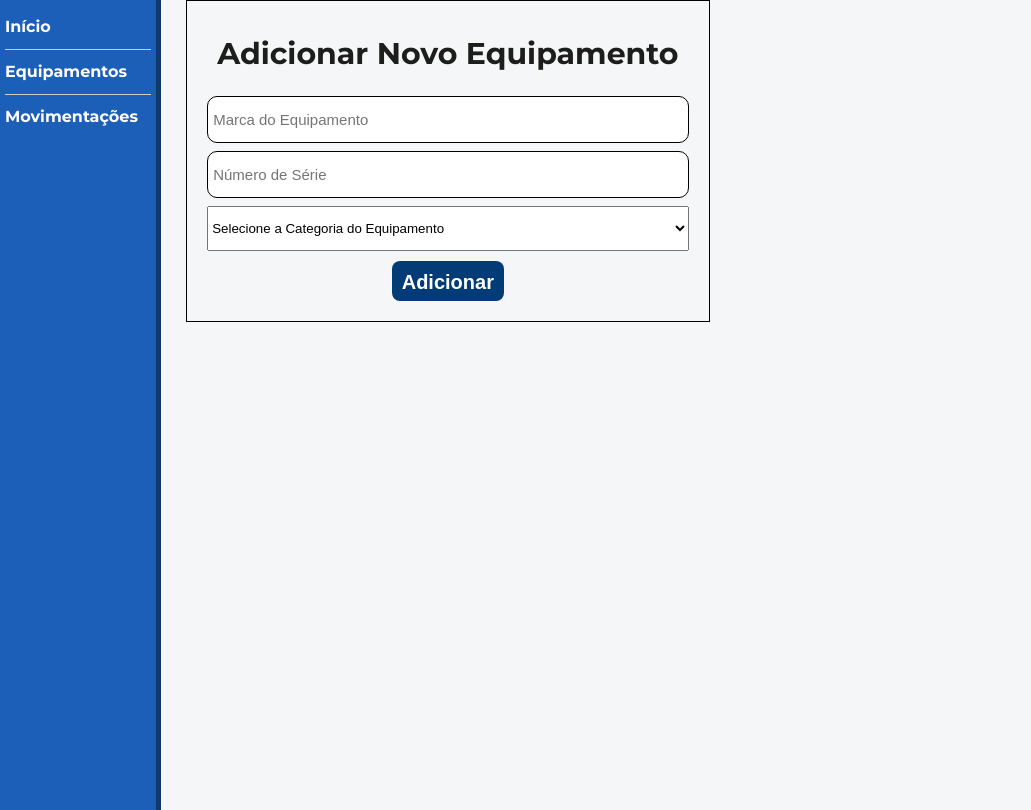
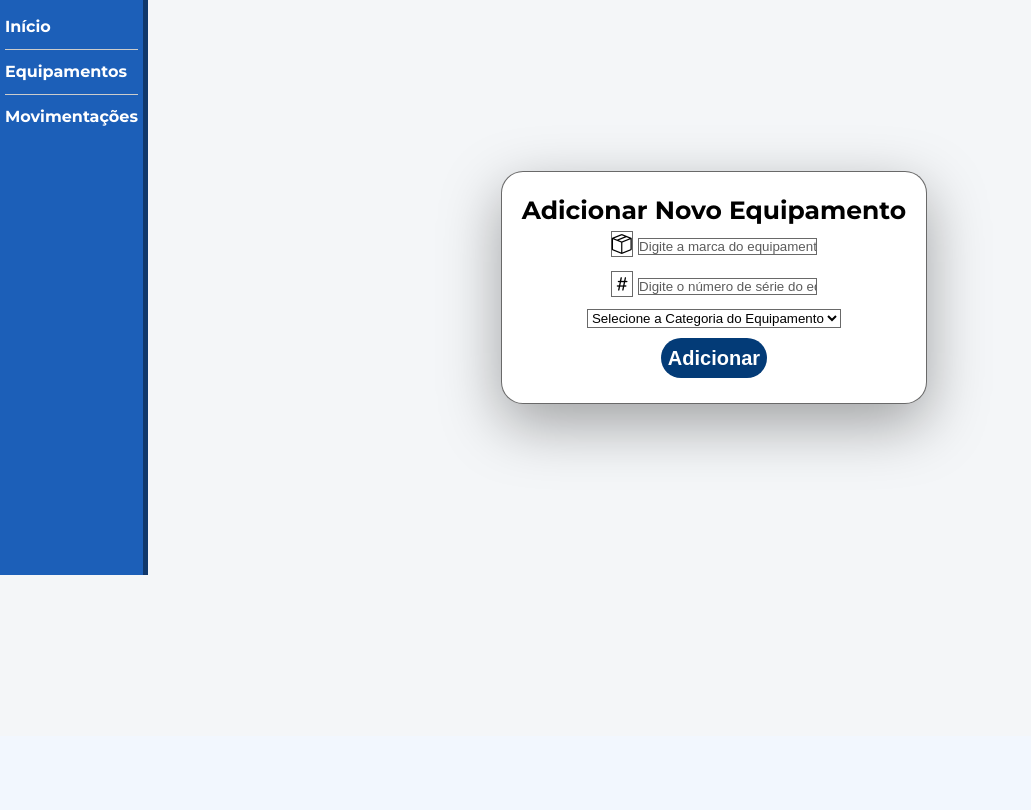
Before and after one commit to victorwallace231/FLF-PROJETO-CONTROLE, a Flask app: page /create_item in a window 1280 px wide. Shown: the part 64-874 px from the top of the page, without its empty margins (0-1031 px from the left). After the commit the page ends 639 px from the top, so only its background shows below. Run offline with Flask 3, Linux system fonts and the light colour scheme; the visitor is signed in with stand-in values (Sample User, id 1).

Commit message:
novo createitem

```diff
--- a/static/css/class.css
+++ b/static/css/class.css
@@ -1,7 +1,7 @@
 .main-content{
     max-width: var(--container-max);
-    margin-inline: auto;
-    padding-inline: var(--gap);
+    margin: auto;
+    padding: var(--gap);
 }
 
 /* Container padrão: centraliza e limita a largura do conteúdo */
--- a/static/css/index.css
+++ b/static/css/index.css
@@ -4,7 +4,7 @@ algo me chama que eu ti explico oq eu fiz e pq, na página de login eu adicionei
 do projeto for melhor ele sai mais rápido*/
 
 .main-content{
-    width: 100%;
+    /* width: 100%; */
     height: 100%;
 }
 
@@ -97,9 +97,10 @@ main {
 
 /*Menu Lateral*/
 .sidebar {
-    width: 175px;
+    /* width: 175px; */
     background-color: #1C5FB8;
-    min-height: 100vh;
+    min-height: 565px;
+    max-height: 100vh;
     padding: 5px;
     border-right: 5px solid #10386B;
 }
--- a/static/css/style.css
+++ b/static/css/style.css
@@ -1,9 +1,12 @@
 body{
-    background-image: linear-gradient(to right, #1e64b4, #4ef9ff);
     /* background-color: ; */
     background-size: cover;
     color: black;
     font-family: "Poppins", sans-serif;
+}
+
+.bg-linear{
+    background-image: linear-gradient(to right, #1e64b4, #4ef9ff);
 }
 
 .border-icon{
@@ -14,6 +17,16 @@ body{
 }
 
 .login-card{
+    max-width: 420px;
+    background-color: white;
+    border: 1px solid rgba(0, 0, 0, 0.587);
+    border-radius: 22px;
+    padding: 2rem;
+    box-shadow: 0 20px 60px rgba(0, 0, 0, 0.35);
+    backdrop-filter: blur(7px);
+}
+
+.createitem-card{
     max-width: 420px;
     background-color: white;
     border: 1px solid rgba(0, 0, 0, 0.587);
--- a/templates/cadastro.html
+++ b/templates/cadastro.html
@@ -11,7 +11,7 @@
     <link rel="stylesheet" href="https://cdn.jsdelivr.net/npm/bootstrap-icons@1.11.3/font/bootstrap-icons.min.css">
     <link rel="stylesheet" href="../static/css/style.css">
 </head>
-<body>
+<body class="bg-linear">
 
     <div class="d-flex justify-content-center align-items-center vh-100 p-3">
         <div class="cadastro-card">
--- a/templates/createitem.html
+++ b/templates/createitem.html
@@ -8,9 +8,11 @@
         <link rel="stylesheet" href="../static/css/elements.css">
         <link rel="stylesheet" href="../static/css/class.css">
         <link rel="stylesheet" href="../static/css/createitem.css">
+        <link rel="stylesheet" href="../static/css/style.css">
         <link rel="stylesheet" href="../static/css/global.css">
         <script src="../static/js/script.js" defer></script>
         <link href="https://fonts.googleapis.com/css2?family=Playfair+Display:wght@600;700&family=DM+Sans:wght@400;500;700&family=Montserrat:wght@400;600;700&family=Open+Sans:wght@400;600;700&display=swap" rel="stylesheet">
+        <link rel="stylesheet" href="https://cdn.jsdelivr.net/npm/bootstrap-icons@1.11.3/font/bootstrap-icons.min.css">
         <title>CONTROLE DE ESTOQUE - FLF</title>
     </head>
 
@@ -63,24 +65,22 @@
                 </aside>
             </section>
 
-
-            <!--Conteúdo Principal (Dashboard) Sempre à Direita-->
             <section class="main-content">
-
-                <!--Formulário para adicionar novo equipamento!-->
-                <form id="novo-equipamento" class="form-mov-equip" action="/create_item" method="POST">
-
-                    <h2>Adicionar Novo Equipamento</h2>
-
-                    <div class="input-box">
-                        <input type="text" placeholder="Marca do Equipamento" name="marca" required>
+                <div class="d-flex justify-content-center align-items-center vh-100 p-4">
+                    <div class="createitem-card">
+                        <h3 class="fw-bold text-center mb-4">Adicionar Novo Equipamento</h3>
+                        <form id="form-createitem" action="{{ url_for('createitem.create_item') }}" method="POST">
+                            <div class="input-group mb-3">
+                                <span class="input-group-text border-icon"><i class="bi bi-box-seam"></i></span>
+                                <input type="text" id="createInput" class="form-control" name="marca" placeholder="Digite a marca do equipamento" required>
                             </div>
 
-                    <div class="input-box">
-                        <input type="text" placeholder="Número de Série" name="num_serie" required>
+                            <div class="input-group mb-3">
+                                <span class="input-group-text border-icon"><i class="bi bi-hash"></i></span>
+                                <input type="text" id="createInput" class="form-control" name="num_serie" placeholder="Digite o número de série do equipamento" required>
                             </div>
 
-                    <select class="input-box" name="categoria">
+                            <select class="input-group mb-3 form-select border-icon" name="categoria" required>
                                 <option value="" disabled selected>Selecione a Categoria do Equipamento</option>
                                 <option value="passa-slide">Passador de Slides</option>
                                 <option value="monitor">Monitor</option>
@@ -89,15 +89,14 @@
                                 <option value="mouse">Mouse</option>
                             </select>
 
-
-                    <button class="button">Adicionar</button>
-
-                </form>
-
+                            <button type="submit" class="btn btn-primary w-100 text-dark text-black fw-semibold">Adicionar</button>
+                    </div>
+                </div>
             </section>
 
         </main>
 
+         <script src="https://cdn.jsdelivr.net/npm/bootstrap@5.3.8/dist/js/bootstrap.bundle.min.js" integrity="sha384-FKyoEForCGlyvwx9Hj09JcYn3nv7wiPVlz7YYwJrWVcXK/BmnVDxM+D2scQbITxI" crossorigin="anonymous"></script>
     </body>
 
 </html>
--- a/templates/login.html
+++ b/templates/login.html
@@ -12,7 +12,7 @@
     <link rel="stylesheet" href="../static/css/style.css">
 
 </head>
-<body>
+<body class="bg-linear">
 
     <div class="d-flex justify-content-center align-items-center vh-100 p-3">
         <div class="login-card">
```
Lines whose indentation alone changed are shown as unchanged.
